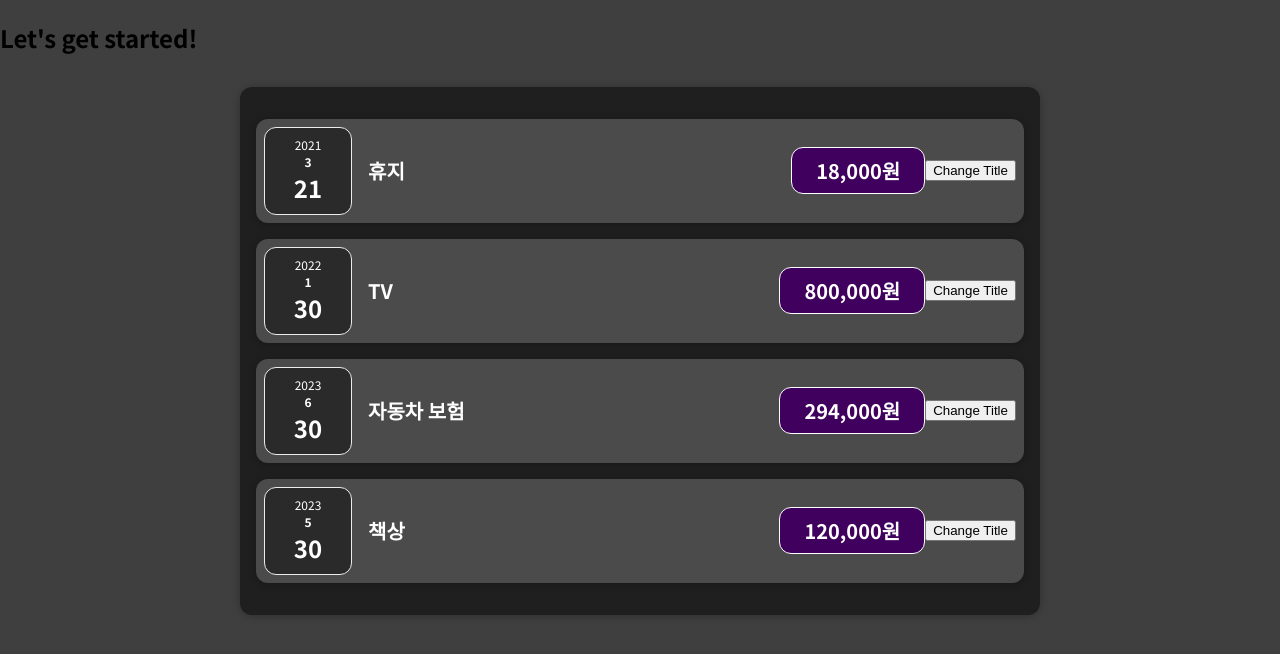
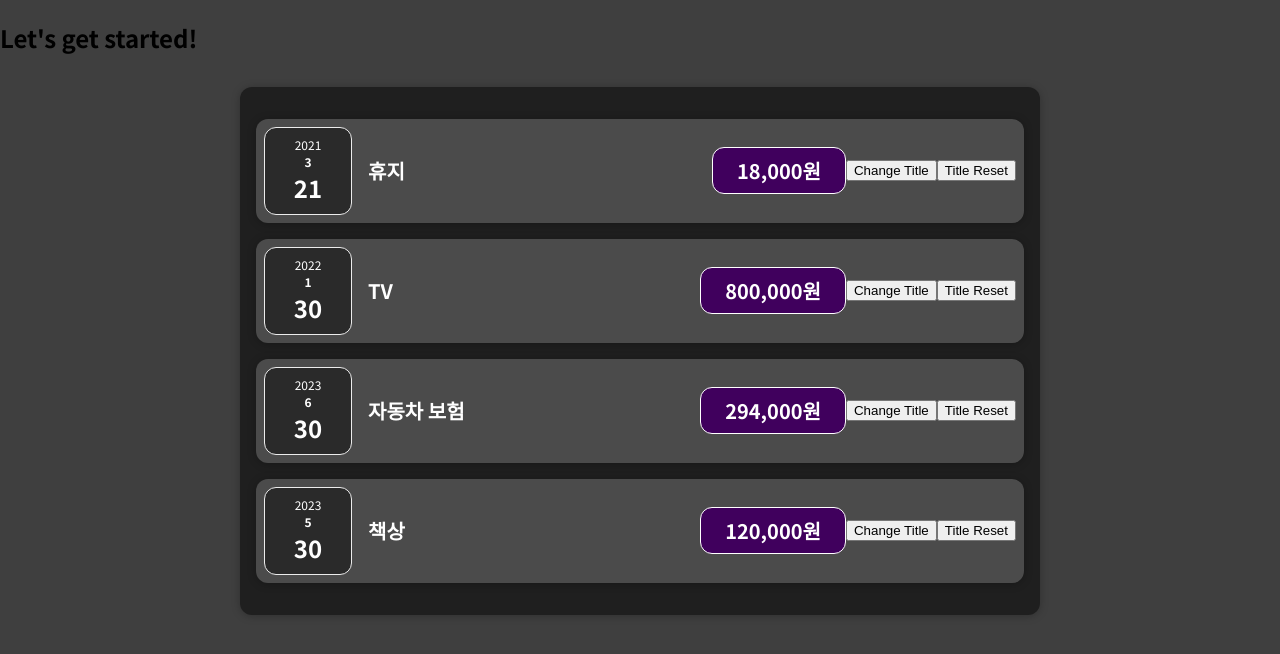
Before and after one commit to jeongsangtae/react-complete-training, a React (Create React App) app: page / in a window 1280 px wide. Shown: the top 654 px of the page. Built offline with nearby package versions, Linux system fonts and the light colour scheme.

Commit message:
React Complete Training - Reset add by myself

```diff
--- a/src/components/Expenses/ExpenseItem.js
+++ b/src/components/Expenses/ExpenseItem.js
@@ -12,6 +12,10 @@ const ExpenseItem = (props) => {
     console.log(title);
   };
 
+  const clickHandlerReset = () => {
+    setTitle(props.title);
+  };
+
   return (
     <Card className="expense-item">
       <ExpenseDate date={props.date} />
@@ -20,6 +24,7 @@ const ExpenseItem = (props) => {
         <div className="expense-item__price">{props.price}원</div>
       </div>
       <button onClick={clickHandler}>Change Title</button>
+      <button onClick={clickHandlerReset}>Title Reset</button>
     </Card>
   );
 };
```
